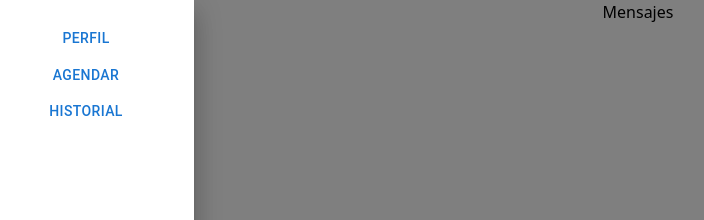
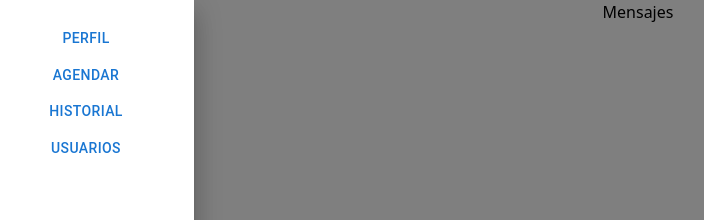
Before and after one commit to SebaVCH/hdcProject, a React (Vite) app in the folder FrontendWeb/: page / in a window 1280 px wide. Both pictures are taken after a click on the button "menu". Shown: the top 220 px of the page, without its empty margins (22-726 px from the left). Built offline with nearby package versions, Linux system fonts and the light colour scheme; no server answers; some icons are missing.

Commit message:
feat: Conexión Vista home-usuarios

```diff
--- a/FrontendWeb/src/App.tsx
+++ b/FrontendWeb/src/App.tsx
@@ -4,6 +4,7 @@ import Home from './pages/home'
 import Login from './pages/login'
 import { QueryClient, QueryClientProvider } from '@tanstack/react-query'
 import Profile from './pages/profile'
+import Usuarios from './pages/admin/usuarios/Usuarios'
 
 const queryClient = new QueryClient()
 
@@ -17,6 +18,7 @@ function App() {
           <Route  path='/' element={<Home/>} />
           <Route path='/login' element={<Login />} />
           <Route path='/profile' element={<Profile />} />
+          <Route path='/admin/usuarios' element={<Usuarios />} />
       </Routes>
     </QueryClientProvider>
   )
--- a/FrontendWeb/src/component/DrawerList.tsx
+++ b/FrontendWeb/src/component/DrawerList.tsx
@@ -12,6 +12,10 @@ export default function DrawerList() {
     const onClickProfile = () => {
         console.log("enviado")
         navigate('/profile')
+    }
+
+    const onClickUsuarios = () => {
+        navigate('admin/usuarios')
     }
 
 
@@ -33,6 +37,11 @@ export default function DrawerList() {
                     Historial
                 </Button>
             </div>
+            <div className="w-full">
+                <Button fullWidth onClick={onClickUsuarios}>
+                    Usuarios
+                </Button>
+            </div>
             <div className="flex grow items-end w-full">
                 <Button fullWidth>
                     Cerrar Sesión
--- /dev/null
+++ b/FrontendWeb/src/pages/admin/usuarios/Usuarios.tsx
@@ -0,0 +1,14 @@
+import CustomDrawer from "../../../component/CustomDrawer";
+import DrawerListProfile from "../../../component/DrawerListProfile";
+
+
+export default function Usuarios() {
+    return (
+        <div className="flex flex-row grow justify-between items-start">
+            <CustomDrawer DrawerList={DrawerListProfile} />
+            <div className="flex grow self-center justify-center items-center">
+                <p>Usuarios</p>
+            </div>
+        </div>
+    )
+};
--- a/FrontendWeb/src/pages/home/index.tsx
+++ b/FrontendWeb/src/pages/home/index.tsx
@@ -5,6 +5,7 @@ import MenuIcon from '@mui/icons-material/Menu';
 import { Drawer, IconButton } from '@mui/material';
 import { useState } from "react";
 import DrawerList from "../../component/DrawerList";
+import CustomDrawer from "../../component/CustomDrawer";
 
 export default function Home() {
 
@@ -27,22 +28,7 @@ export default function Home() {
     return (
         <div className={"flex flex-grow"}>
             <div className="">
-                <IconButton
-                    size="large"
-                    edge="start"
-                    color="inherit"
-                    aria-label="menu"
-                    sx={{ mr: 0 }}
-                    onClick={toggleDrawer(true)}
-                >
-                    <MenuIcon sx={{ fontSize: 40 }} />
-                </IconButton>
-                <Drawer
-                    open={openDrawer}
-                    onClose={toggleDrawer(false)}
-                >
-                    <DrawerList />
-                </Drawer>
+                <CustomDrawer DrawerList={DrawerList}/>
             </div>
             <div className={"flex grow flex-col justify-between"}>
                 <div className="justify-center justify-items-center">
```
